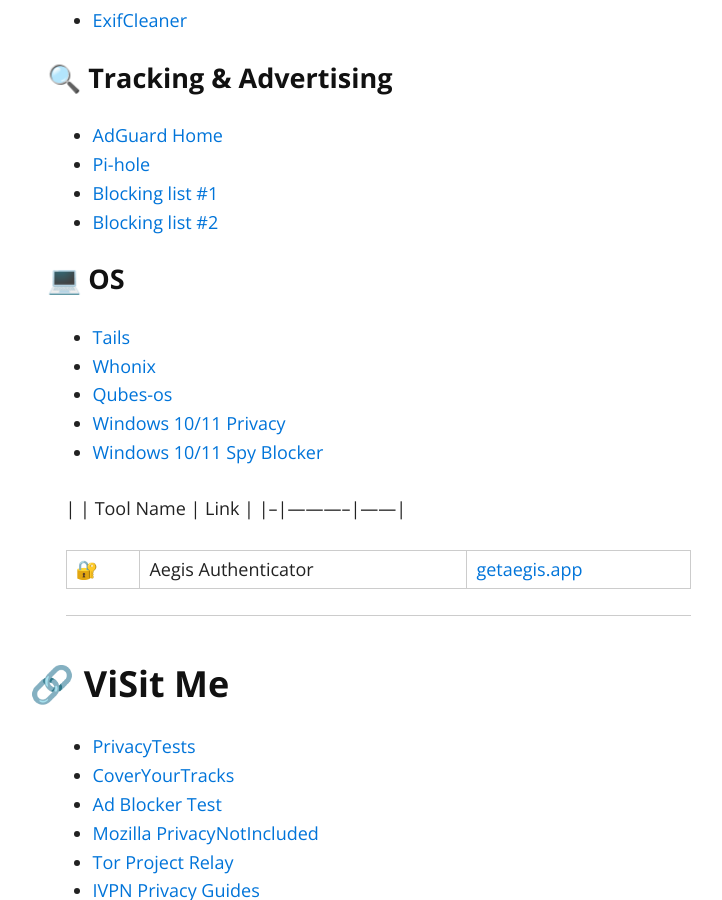
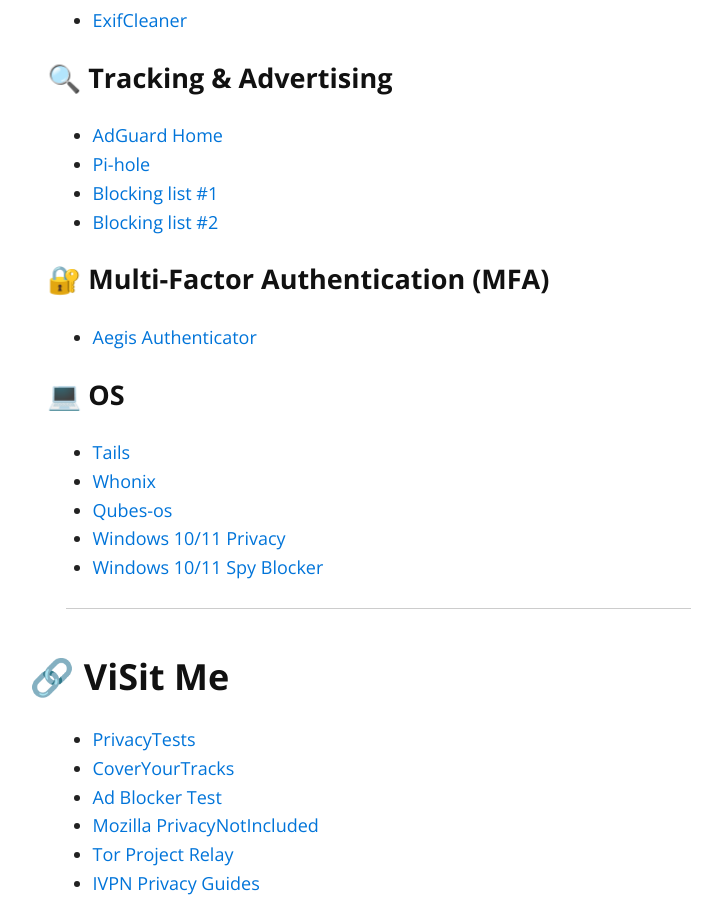
Before and after one commit to jcabeza/Privacy, a Jekyll site: the page built from index.md, in a window 1280 px wide and 900 px high, scrolled down 2512 px. Shown: the whole window, without its empty margins (262-984 px from the left). Built offline with Jekyll 4.4.1, drawn with Linux system fonts in a browser that asks for light colours; nearby versions of some CDN libraries.

Commit message:
Update 🔐 Multi-Factor Authentication

```diff
--- a/index.md
+++ b/index.md
@@ -86,6 +86,10 @@
 - [Blocking list #1](https://energized.pro)
 - [Blocking list #2](https://filterlists.com)
 
+#### 🔐 Multi-Factor Authentication (MFA)
+
+- [Aegis Authenticator](https://getaegis.app)
+
 #### 💻 OS
 
 - [Tails](https://tails.boum.org)
@@ -93,11 +97,6 @@
 - [Qubes-os](https://www.qubes-os.org)
 - [Windows 10/11 Privacy](https://www.oo-software.com/en/shutup10)
 - [Windows 10/11 Spy Blocker](https://crazymax.dev/WindowsSpyBlocker)
-
-|  | Tool Name | Link |
-|--|-----------|------|
-
-|🔐| Aegis Authenticator | [getaegis.app](https://getaegis.app) |
 
 ---
 
```
